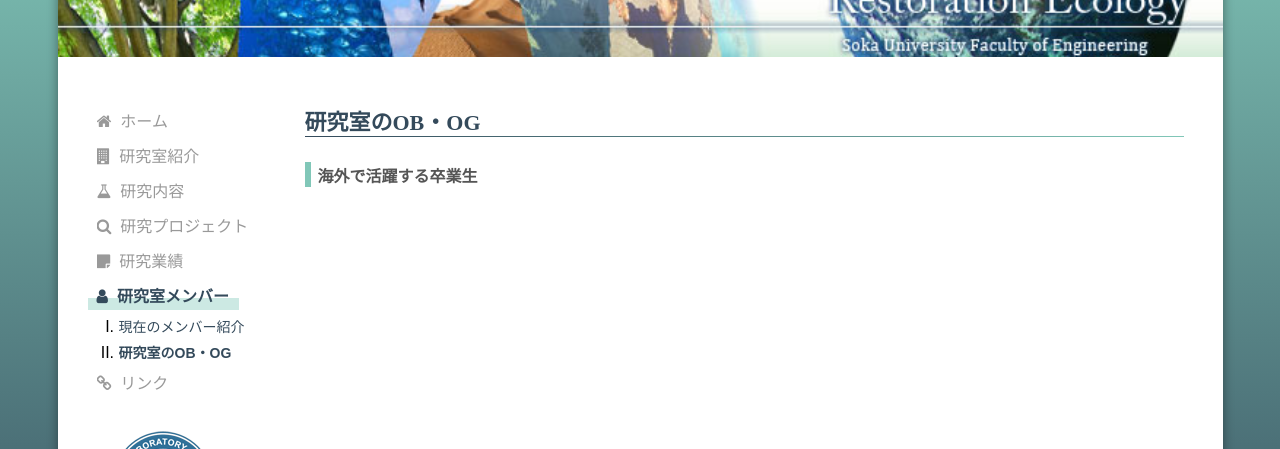
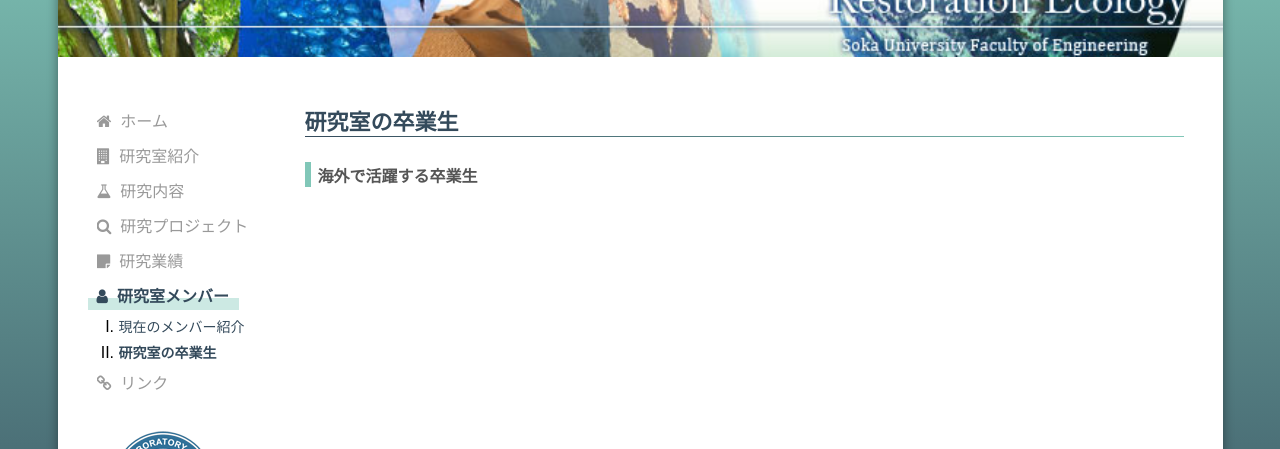
Before and after one commit to reika0717/toda_labo, a Jekyll site: the page built from obog.html, in a window 1280 px wide. Shown: the part 129-578 px from the top of the page. Built offline with Jekyll 4.4.1, drawn with Linux system fonts in a browser that asks for light colours; comment, search, counter and statistics services are not loaded.

Commit message:
modify member style

```diff
--- a/_includes/side_nav.html
+++ b/_includes/side_nav.html
@@ -54,7 +54,7 @@
             >
           </li>
           <li id="mainmenu14" class="last child_nav obog member_children_2">
-            <a href="{{ page.path }}obog.html" title="研究室のOB・OG">研究室のOB・OG</a>
+            <a href="{{ page.path }}obog.html" title="研究室のOB・OG">研究室の卒業生</a>
           </li>
         </ul>
       </li>
--- a/assets/css/base.css
+++ b/assets/css/base.css
@@ -1060,7 +1060,7 @@
 }
 
 #contents .member_wrapper > ul > li.single_profile > div > p.job {
-  font-size: 12px !important;
+  font-size: 10px !important;
   display: flex;
 }
 
--- a/assets/css/base.sass
+++ b/assets/css/base.sass
@@ -827,7 +827,7 @@
           > p.name
             font-weight: bold
           > p.job
-            font-size: 12px !important
+            font-size: 10px !important
             display: flex
             > span
               white-space: nowrap
--- a/assets/js/main.js
+++ b/assets/js/main.js
@@ -461,7 +461,6 @@
                   <p class="position">${entries[i + key_order['役職'] - 1].content.$t}</p>
                   <p class="name">${entries[i + key_order['名前'] - 1].content.$t}</p>
                   ${biography_content}
-                  <p class="comment">${entries[i + key_order['一言'] - 1].content.$t}</p>
                 </div>
               </li>
             `
@@ -497,7 +496,6 @@
                   <p class="position">${entries[i + key_order['position'] - 1].content.$t}</p>
                   <p class="name">${entries[i + key_order['name'] - 1].content.$t}</p>
                   ${biography_content}
-                  <p class="comment">${entries[i + key_order['comment'] - 1].content.$t}</p>
                 </div>
               </li>
             `
@@ -547,18 +545,23 @@
               job_content =
                 job_content === "-"
                   ? ""
-                  : `<p class="job"><span class="title">職業：</span>${job_content}</p>`;
+                  : `<p class="job">${job_content}</p>`;
               let profile = `
-                <li class="single_profile" id="${entries[i + key_order['画像タイトル'] - 1].content.$t}">
-                  <img src="./assets/images/members/${entries[i + key_order['画像タイトル'] - 1].content.$t}.jpg"/>
+                <li class="single_profile" id="${
+                  entries[i + key_order["画像タイトル"] - 1].content.$t
+                }">
+                  <img src="./assets/images/members/${
+                    entries[i + key_order["画像タイトル"] - 1].content.$t
+                  }.jpg"/>
                   <div>
-                    <p class="name">${entries[i + key_order['名前'] - 1].content.$t}</p>
+                    ${job_content}
+                    <p class="name">${
+                      entries[i + key_order["名前"] - 1].content.$t
+                    }</p>
                     ${biography_content}
-                    ${job_content}
-                    <p class="comment">${entries[i + key_order['一言'] - 1].content.$t}</p>
                   </div>
                 </li>
-              `
+              `;
               switch (entries[i + key_order['カテゴリ'] - 1].content.$t) {
                 case "研究者（大学・研究所・企業）":
                   researcher_profile += profile
@@ -665,19 +668,18 @@
               biography_content =
                 biography_content === "-"
                   ? ""
-                  : `<p class="biography"><span class="title">biography：</span>${biography_content}</p>`;
+                  : `<p class="biography"><span class="title">Biography：</span>${biography_content}</p>`;
               job_content =
                 job_content === "-"
                   ? ""
-                  : `<p class="job"><span class="title">job：</span>${job_content}</p>`;
+                  : `<p class="job">${job_content}</p>`;
               let profile = `
                 <li class="single_profile" id="${entries[i + key_order['画像タイトル'] - 1].content.$t}">
                   <img src="../assets/images/members/${entries[i + key_order['画像タイトル'] - 1].content.$t}.jpg"/>
                   <div>
+                    ${job_content}
                     <p class="name">${entries[i + key_order['name'] - 1].content.$t}</p>
-                    ${job_content}
                     ${biography_content}
-                    <p class="comment">${entries[i + key_order['comment'] - 1].content.$t}</p>
                   </div>
                 </li>
               `
--- a/obog.html
+++ b/obog.html
@@ -4,7 +4,7 @@
 path: ""
 ---
 
-<h3>研究室のOB・OG</h3>
+<h3>研究室の卒業生</h3>
 <div class="map_wrapper">
   <h4>海外で活躍する卒業生</h4>
   <div id="map">
```
Also changed, not shown: assets/css/base.min.css.
